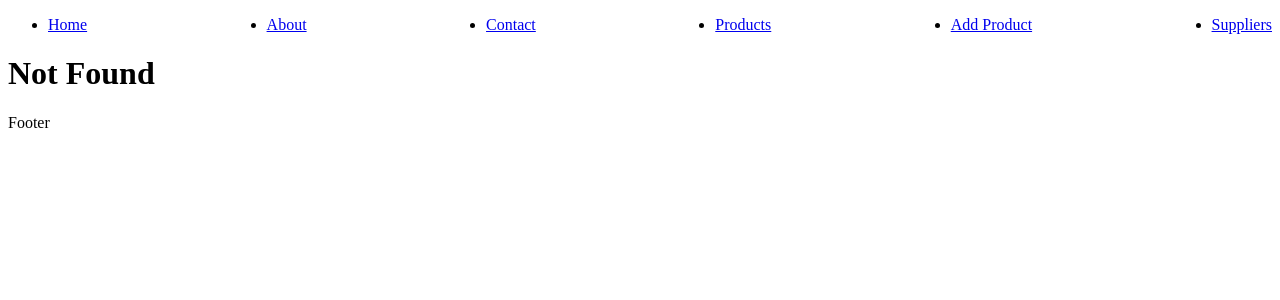
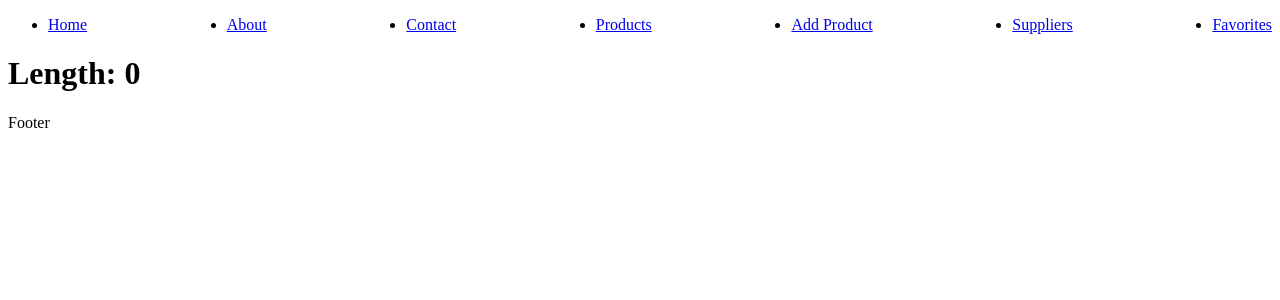
Before and after one commit to yakintech/tr-finans-react-tutorial-8, a React (Create React App) app: page /favorites in a window 1280 px wide. Before the commit this address had no page. Shown: the top 300 px of the page. Built offline with nearby package versions, Linux system fonts and the light colour scheme.

Commit message:
style component

```diff
--- a/src/App.tsx
+++ b/src/App.tsx
@@ -19,6 +19,7 @@ import Style1 from "./styling/Style1";
 import Box from "./styling/Box";
 import Style3 from "./styling/Style3";
 import StyleCompSample from "./styling/StyleCompSample";
+import Favorites from "./pages/Favorites";
 
 function App() {
 
@@ -32,6 +33,7 @@ function App() {
       <li><Link to='/products'>Products</Link></li>
       <li><Link to='/products/add'>Add Product</Link></li>
       <li><Link to='/suppliers'>Suppliers</Link></li>
+      <li><Link to='/favorites'>Favorites</Link></li>
 
 
     </ul>
@@ -46,6 +48,8 @@ function App() {
       <Route path="/products/:id" element={<ProductDetailPage />} />
       <Route path="/products/add" element={<AddProductPage />} />
       <Route path="/suppliers" element={<SupplierPage />} />
+      <Route path="/favorites" element={<Favorites />} />
+
 
       <Route path='*' element={<NotFound />} />
 
--- /dev/null
+++ b/src/contextSample/FavoritesContext.tsx
@@ -0,0 +1,20 @@
+import { createContext, useState } from "react";
+
+
+export const FavoritesContext = createContext<FavoritesContextType | null>(null);
+
+
+export const FavoritesProvider = ({ children } : any) => {
+
+    //GLOBAL STATE DEĞERLERİMİ TANIMLIYORUM!
+    const [favorites, setFavorites] = useState<any[]>([]);
+
+    return <FavoritesContext.Provider value={{favorites, setFavorites}}>{children}</FavoritesContext.Provider>
+
+}
+
+
+export type FavoritesContextType = {
+    favorites: any[];
+    setFavorites: (value: any[]) => void
+}
--- a/src/index.tsx
+++ b/src/index.tsx
@@ -3,16 +3,18 @@ import ReactDOM from 'react-dom/client';
 import { BrowserRouter } from 'react-router-dom';
 import App from './App';
 import { CounterProvider } from './contextSample/CounterContext';
+import { FavoritesProvider } from './contextSample/FavoritesContext';
 
 const root = ReactDOM.createRoot(
   document.getElementById('root') as HTMLElement
 );
 root.render(
-  <CounterProvider>
-    <BrowserRouter>
-      <App />
-    </BrowserRouter>
-  </CounterProvider>
-
+  <FavoritesProvider>
+    <CounterProvider>
+      <BrowserRouter>
+        <App />
+      </BrowserRouter>
+    </CounterProvider>
+  </FavoritesProvider>
 
 );
--- /dev/null
+++ b/src/pages/Favorites.tsx
@@ -0,0 +1,31 @@
+import React, { useContext } from 'react'
+import { FavoritesContext, FavoritesContextType } from '../contextSample/FavoritesContext'
+
+function Favorites() {
+
+    const { favorites, setFavorites } = useContext(FavoritesContext) as FavoritesContextType
+
+    const removeFav = (id: number) => {
+
+        var filteredFavorites = favorites.filter(q => q.id != id);
+        setFavorites(filteredFavorites);
+
+    }
+
+
+    return (<>
+        <h1>Length: {favorites.length}</h1>
+        <ul>
+            {
+                favorites && favorites.map((item: any) => {
+                    return <>
+                        <li>{item.name}</li>
+                        <button onClick={() => removeFav(item.id)}>Remove</button>
+                    </>
+                })
+            }
+        </ul>
+    </>)
+}
+
+export default Favorites
--- a/src/pages/ProductsPage.tsx
+++ b/src/pages/ProductsPage.tsx
@@ -1,12 +1,15 @@
 import axios from 'axios';
-import React, { useEffect, useState } from 'react'
+import React, { useContext, useEffect, useState } from 'react'
 import { Link, useNavigate } from 'react-router-dom';
 import { ProductModel } from './ProductModel';
+import { FavoritesContext, FavoritesContextType } from '../contextSample/FavoritesContext';
 
 function ProductsPage() {
   //web servisten ürünleri alıp table da listeleyeceğim.
 
   const [products, setProducts] = useState<ProductModel[]>([]);
+
+  const { favorites, setFavorites } = useContext(FavoritesContext) as FavoritesContextType;
 
   const navigate = useNavigate();
 
@@ -35,6 +38,17 @@ function ProductsPage() {
           loadProducts();
         })
     }
+  }
+
+
+  const addtofav = (item: any) => {
+
+    var favControl = favorites.find(q => q.id == item.id)
+
+    if (!favControl)
+      setFavorites([...favorites, item])
+    else
+      alert('Bu ürün zaten favorilerde mevcut!')
 
 
   }
@@ -59,6 +73,7 @@ function ProductsPage() {
               <td>{item.unitPrice}</td>
               <td><button onClick={() => deleteProduct(item.id)}>Delete</button></td>
               <td><button onClick={() => navigate(`/Products/${item.id}`)}>Go to detail</button></td>
+              <td><button onClick={() => addtofav(item)}>Add to fav</button></td>
 
             </tr>
           })
```
